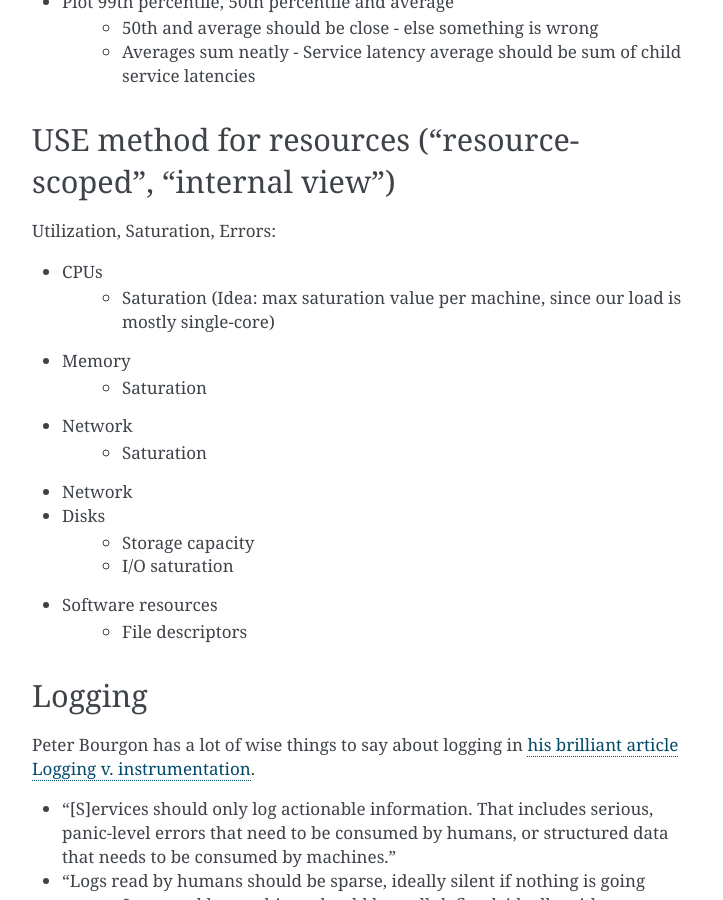
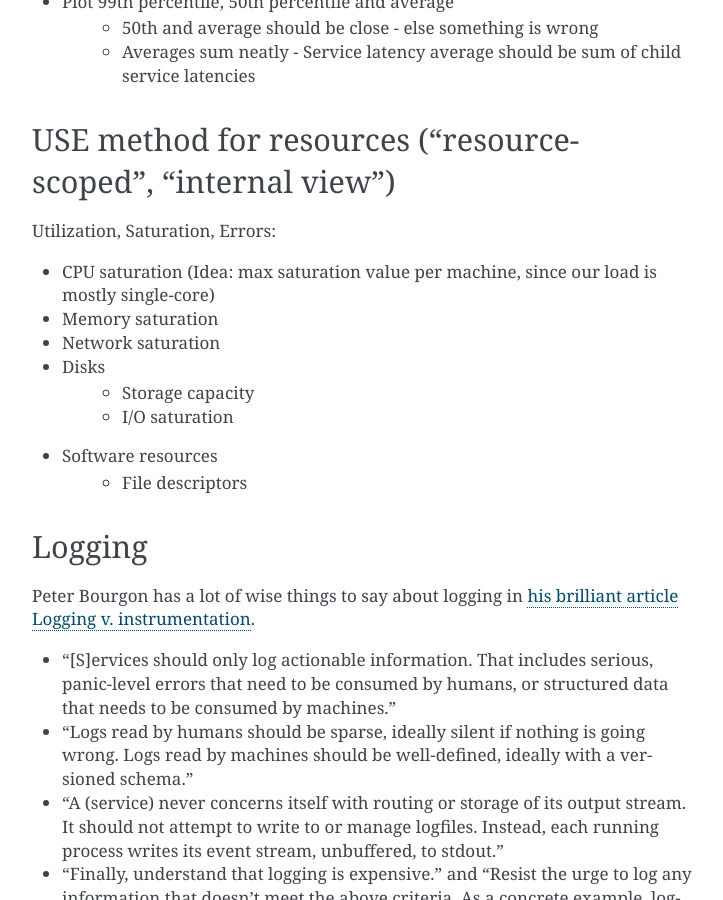
Before and after one commit to PrivateStorageio/PrivateStorageio, a Sphinx documentation site: the page built from docs/source/ops/monitoring.rst, in a window 1280 px wide and 900 px high, scrolled down 1500 px. Shown: the whole window, without its empty margins (388-1111 px from the left). Built offline with Sphinx 7.4.7, drawn with Linux system fonts in a browser that asks for light colours.

Commit message:
USE metrics: waste less screen estate

```diff
--- a/docs/source/ops/monitoring.rst
+++ b/docs/source/ops/monitoring.rst
@@ -65,13 +65,9 @@ USE method for resources ("resource-scoped", "internal view")
 
 Utilization, Saturation, Errors:
 
-* CPUs
-   * Saturation (Idea: max saturation value per machine, since our load is mostly single-core)
-* Memory
-   * Saturation
-* Network
-   * Saturation
-* Network
+* CPU saturation (Idea: max saturation value per machine, since our load is mostly single-core)
+* Memory saturation
+* Network saturation
 * Disks
    * Storage capacity
    * I/O saturation
```
